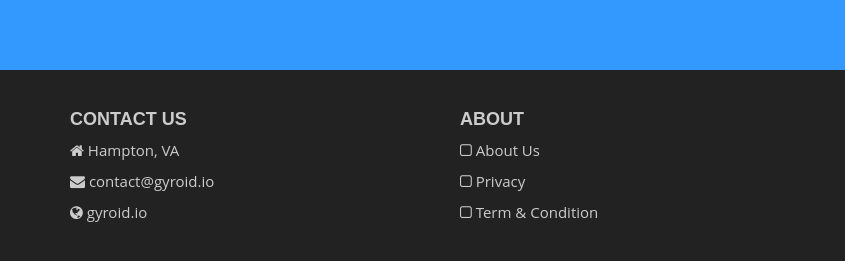
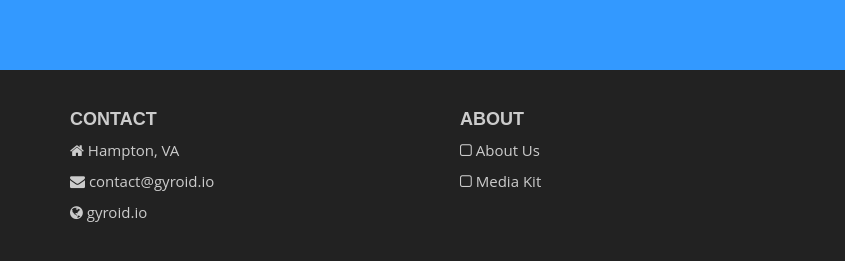
Before and after one commit to GyroidInc/website, a plain HTML site: page index.html in a window 1280 px wide. Shown: the part 3158-3419 px from the top of the page, 0-845 px from the left. Drawn offline with nearby package versions, Linux system fonts and the light colour scheme.

Commit message:
About Us and Media Kit updates

```diff
--- a/index.html
+++ b/index.html
@@ -301,7 +301,7 @@
 
 				<!-- Contact us -->
 				<div class="col-lg-4 col-md-4">
-					<h4 class="wow fadeInUp">Contact Us</h4>
+					<h4 class="wow fadeInUp">Contact</h4>
 					<p><i class="fa fa-home" aria-hidden="true"></i> Hampton, VA</p>
 					<p><i class="fa fa-envelope" aria-hidden="true"></i> contact@gyroid.io</p>
 					<p><i class="fa fa-globe" aria-hidden="true"></i> gyroid.io</p>
@@ -310,9 +310,8 @@
 				<!-- About info -->
 				<div class="col-lg-4 col-md-4">
 					<h4>About</h4>
-					<a href="#team"><p><i class="fa fa-square-o" aria-hidden="true"></i> About Us</p></a>
-					<p><i class="fa fa-square-o" aria-hidden="true"></i> Privacy</p>
-					<p><i class="fa fa-square-o" aria-hidden="true"></i> Term & Condition</p>
+					<a href="docs/Company_Profile.pdf"><p><i class="fa fa-square-o" aria-hidden="true"></i> About Us</p></a>
+					<a href="docs/Gyroid_Media_Kit.zip"><p><i class="fa fa-square-o" aria-hidden="true"></i> Media Kit</p></a>
 				</div>
 
 				<!-- Social media icons -->
```
Also changed, not shown: 3 other files.
